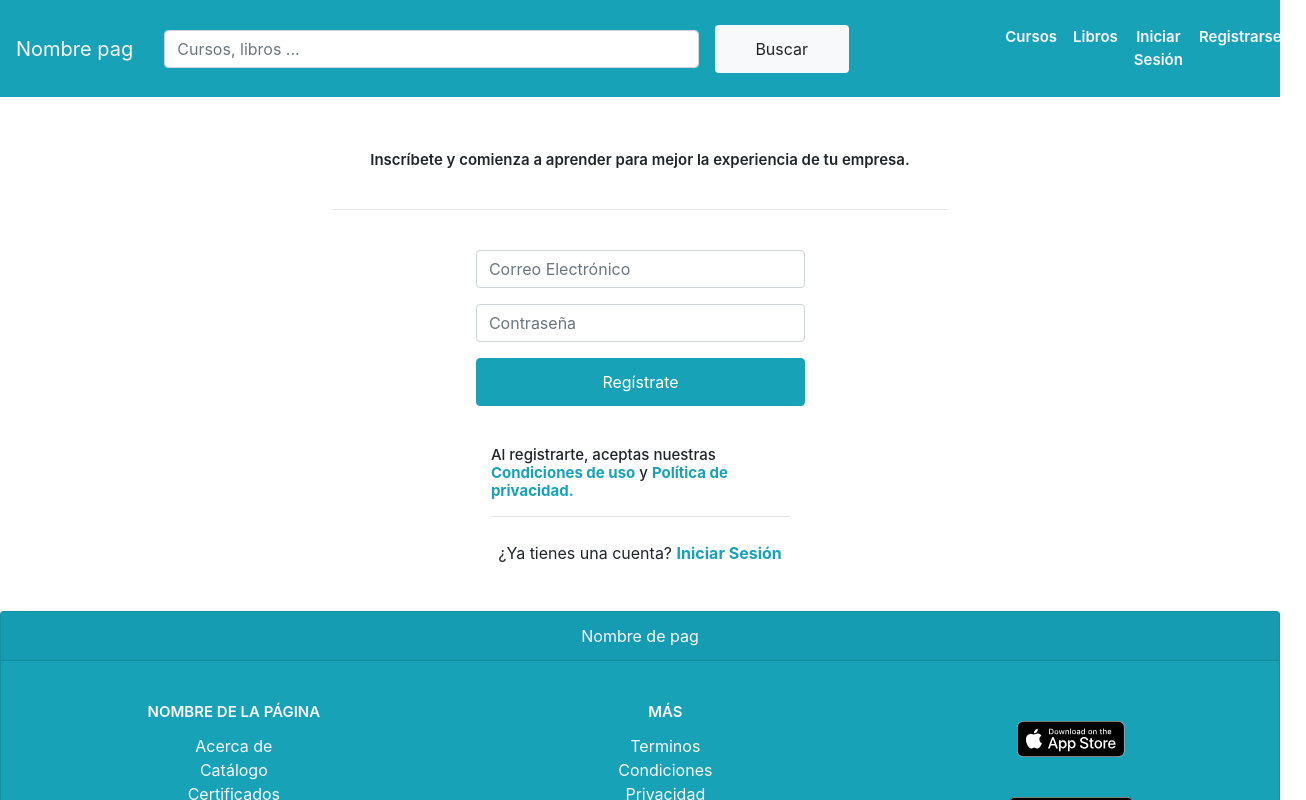
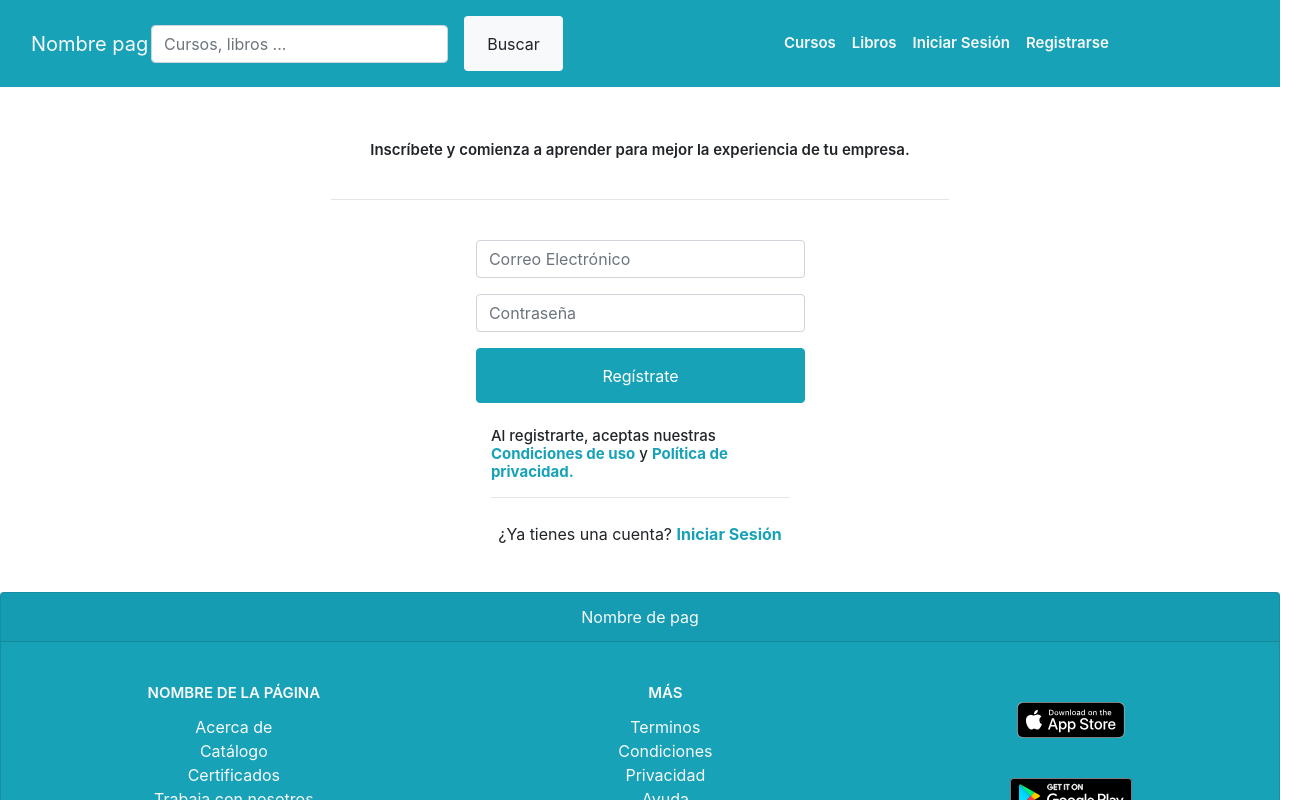
Before and after one commit to lauracosorio/final-work, a React (Create React App) app: page /Registrese in a window 1280 px wide. Shown: the top 800 px of the page, 1306 px wide, since content can reach past the window. Built offline with nearby package versions, Linux system fonts and the light colour scheme.

Commit message:
responsive

```diff
--- a/src/Components/Navbar.jsx
+++ b/src/Components/Navbar.jsx
@@ -13,21 +13,21 @@ function Navbar(props) {
 
 
       <nav className="navbarset navbar navbar-expand-lg navbar-light bg-info ">
-        <Link to ="/Home" className="navbar-brand text-light" href="#">
+        <Link to ="/Home" className="navbar-brand text-light col-1" href="#">
           Nombre pag
         </Link>
 
         <div
-          className="collapse navbar-collapse col-8 justify-content-center"
+          className="collapse navbar-collapse col-6 justify-content-center"
           id="navbarSupportedContent"
         >
           <form className="form-inline ">
             <input
-              className="form-control mr-sm-2 col-8"
+              className="form-control mr-sm-2 col-6"
               type="search"
               placeholder="Cursos, libros ..."
               aria-label="Search"
-              size="70"
+              size="50"
             />
             <button className="btn bg-light my-2 mr-sm-5 ml-sm-2 col-2" type="submit">
               Buscar
@@ -36,7 +36,7 @@ function Navbar(props) {
         </div>
 
         <div className=" navbar" id="navbarSupportedContent">
-          <ul className="navbar-nav mr-auto ">
+          <ul className="navbar-nav mr-auto col-12 ">
             {dataNav.map((item, index) => {
               return (
                 <Link to= {item.link} className="nav-link text-light titulo">
--- a/src/Components/Sesion.jsx
+++ b/src/Components/Sesion.jsx
@@ -14,7 +14,7 @@ function Sesion() {
             </h6>
             <hr />
 
-            <form className="formulario  col-sm-7 col-md-7 col-lg-7 ">
+            <form className="formulario  col-12 col-sm-7 col-md-8 col-lg-7 ">
 
             <div className="form-group">
                 <button
--- a/src/Styles/Sesion.css
+++ b/src/Styles/Sesion.css
@@ -50,19 +50,13 @@ body {
   text-decoration: none !important;
 }
 
-button {
-  font-size: 16px;
-  font-weight: 600;
-  height: 48px;
-  margin-bottom: 16px;
-  width: 100%;
-  /* background-color: rgb(80, 164, 167) !important;
-    border: rgb(80, 164, 167) !important; */
-}
+
 
 .facebook- {
   background-color: #1a538a !important;
   color: white !important;
+  padding-left: 0px !important;
+
 }
 
 .face-title {
```
